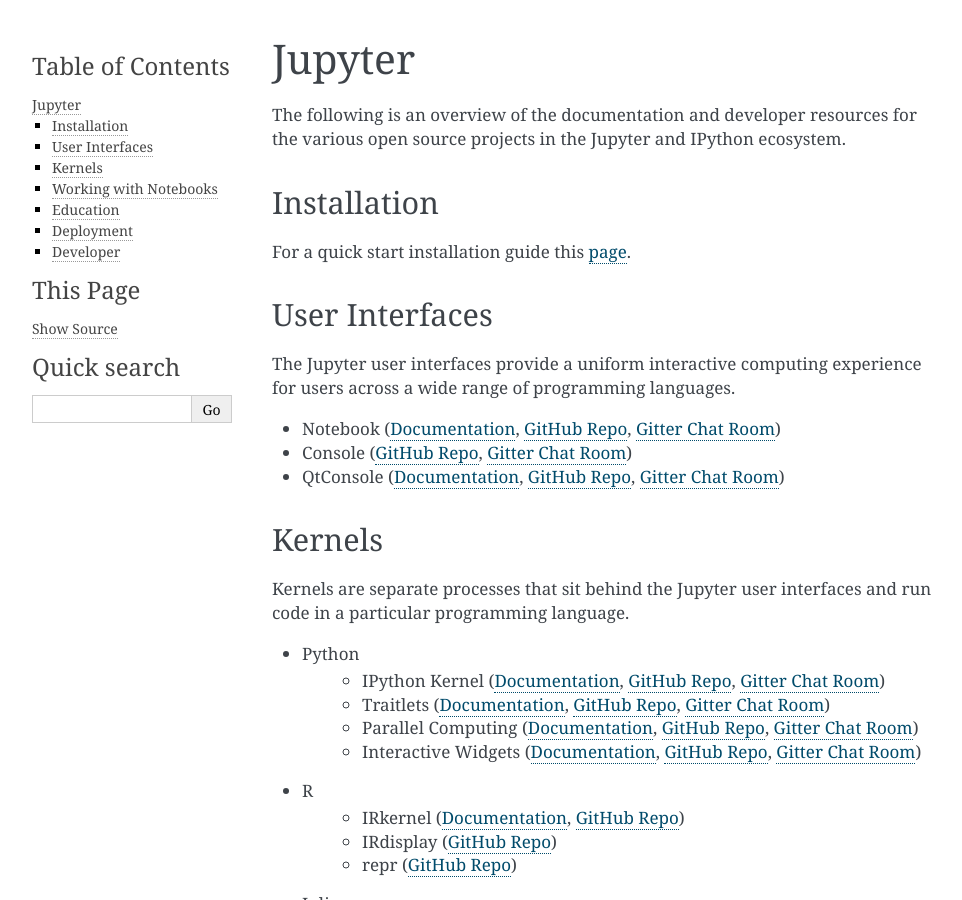
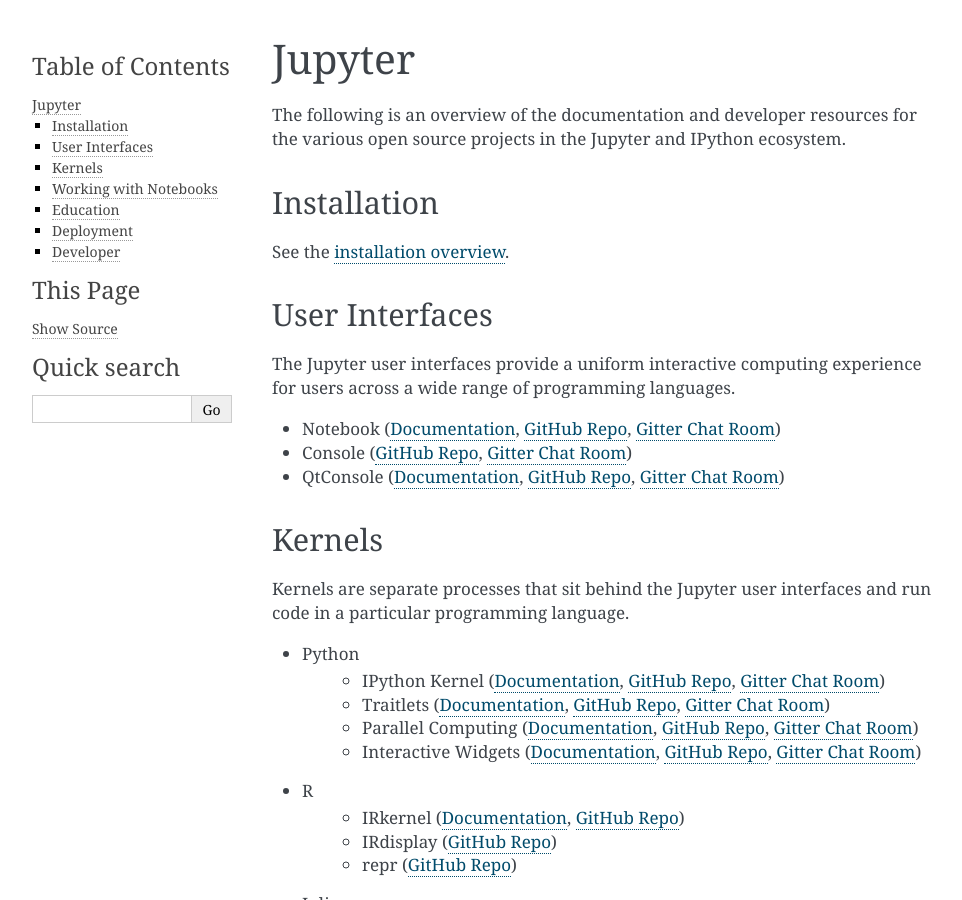
Before and after one commit to jupyter/jupyter, a Sphinx documentation site: the page built from docs/source/index.rst, in a window 1280 px wide and 900 px high. Shown: the whole window, without its empty margins (148-1110 px from the left). Built offline with Sphinx 7.4.7, drawn with Linux system fonts in a browser that asks for light colours.

Commit message:
Fix link to install page

```diff
--- a/docs/source/index.rst
+++ b/docs/source/index.rst
@@ -11,7 +11,7 @@
 Installation
 ------------
 
-For a quick start installation guide this `page <install.rst>`_.
+See the :doc:`installation overview <install>`.
 
 User Interfaces
 ---------------
```
Also changed, not shown: other parts of docs/source/index.rst (+5 -0 lines).
